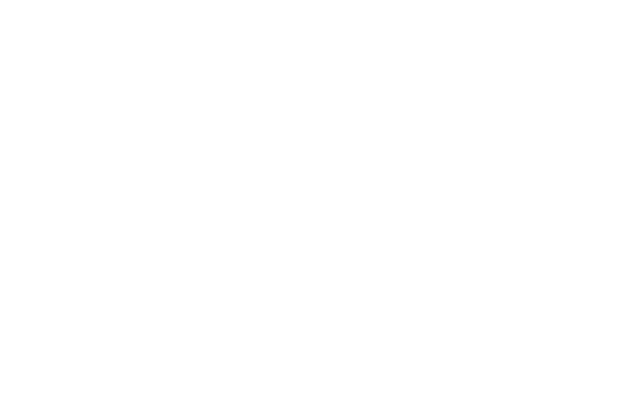
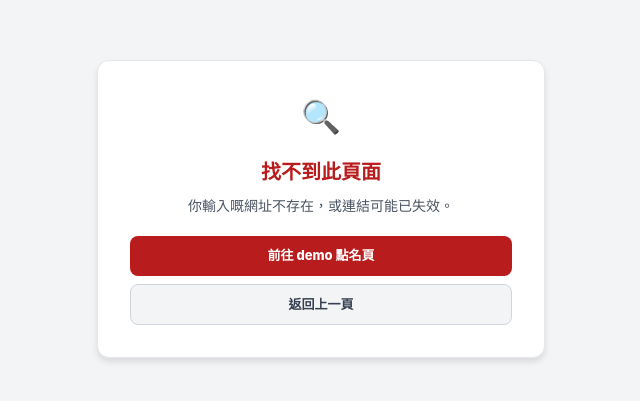
Before and after one commit to p715klk/theweddingseat-platform, a Vue app: page /404notfound in a window 1280 px wide. Before the commit this address had no page. Shown: the part 191-592 px from the top of the page, without its empty margins (319-959 px from the left). Built offline with nearby package versions, Linux system fonts and the light colour scheme.

Commit message:
Add 404 Not Found route and view
- Introduced a new `NotFoundView` component to handle 404 errors.
- Added a route for `/404notfound` to display the Not Found view.
- Implemented a catch-all redirect to the Not Found route for unmatched paths, improving user navigation and error handling.

```diff
--- a/src/router/index.js
+++ b/src/router/index.js
@@ -11,6 +11,7 @@ const SuperTenantDetailView = () => import('@/views/super/SuperTenantDetailView.
 const SuperSettingsView = () => import('@/views/super/SuperSettingsView.vue');
 const SuperMembersView = () => import('@/views/super/SuperMembersView.vue');
 const SuperPlatformAdminsView = () => import('@/views/super/SuperPlatformAdminsView.vue');
+const NotFoundView = () => import('@/views/NotFoundView.vue');
 
 const router = createRouter({
   history: createWebHistory(import.meta.env.BASE_URL),
@@ -75,6 +76,15 @@ const router = createRouter({
       name: 'error',
       component: TenantErrorView,
     },
+    {
+      path: '/404notfound',
+      name: 'not-found',
+      component: NotFoundView,
+    },
+    {
+      path: '/:pathMatch(.*)*',
+      redirect: '/404notfound',
+    },
   ],
 });
 
--- /dev/null
+++ b/src/views/NotFoundView.vue
@@ -0,0 +1,91 @@
+<template>
+  <div class="not-found-page">
+    <div class="card">
+      <p class="icon">🔍</p>
+      <h1>找不到此頁面</h1>
+      <p class="hint">你輸入嘅網址不存在，或連結可能已失效。</p>
+      <div class="actions">
+        <router-link to="/p/demo" class="btn-primary">前往 demo 點名頁</router-link>
+        <button type="button" class="btn-secondary" @click="goBack">返回上一頁</button>
+      </div>
+    </div>
+  </div>
+</template>
+
+<script setup>
+import { useRouter } from 'vue-router';
+
+const router = useRouter();
+
+function goBack() {
+  if (window.history.length > 1) {
+    router.back();
+    return;
+  }
+  router.push('/p/demo');
+}
+</script>
+
+<style scoped>
+.not-found-page {
+  min-height: 100vh;
+  display: flex;
+  align-items: center;
+  justify-content: center;
+  padding: 2rem;
+  background: #f3f4f6;
+}
+.card {
+  background: #fff;
+  border-radius: 0.75rem;
+  padding: 2rem;
+  max-width: 28rem;
+  width: 100%;
+  text-align: center;
+  box-shadow: 0 4px 6px rgb(0 0 0 / 0.1);
+  border: 1px solid #e5e7eb;
+}
+.icon {
+  font-size: 2rem;
+  margin: 0 0 1rem;
+}
+h1 {
+  color: #b91c1c;
+  font-size: 1.25rem;
+  font-weight: 800;
+  margin: 0 0 0.5rem;
+}
+.hint {
+  color: #4b5563;
+  font-size: 0.875rem;
+  line-height: 1.5;
+  margin: 0 0 1.25rem;
+}
+.actions {
+  display: flex;
+  flex-direction: column;
+  gap: 0.5rem;
+}
+.btn-primary,
+.btn-secondary {
+  display: block;
+  width: 100%;
+  text-align: center;
+  border-radius: 0.5rem;
+  padding: 0.625rem;
+  font-size: 0.8125rem;
+  font-weight: 800;
+  text-decoration: none;
+  cursor: pointer;
+}
+.btn-primary {
+  background: #b91c1c;
+  color: #fff;
+  border: none;
+}
+.btn-secondary {
+  background: #f3f4f6;
+  color: #374151;
+  border: 1px solid #d1d5db;
+}
+</style>
```
